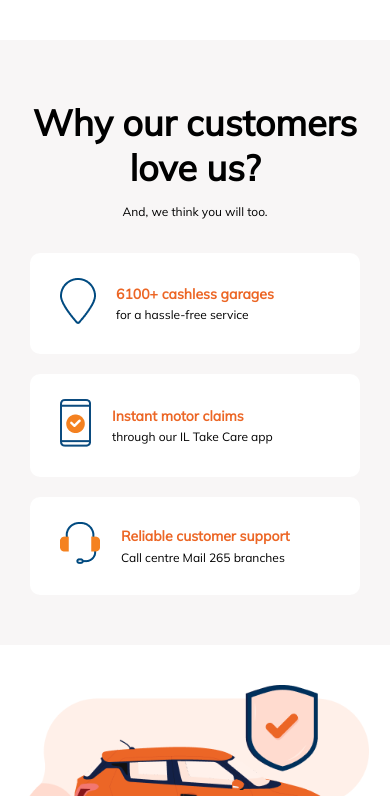
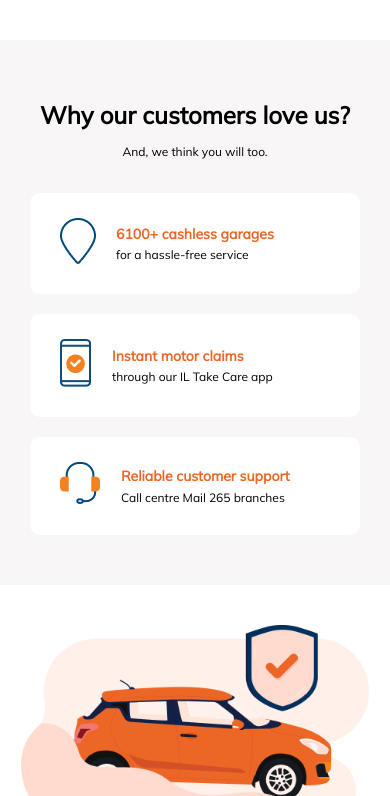
Before and after one commit to AkankshaChavan/ICICI-Car-Insurance, a plain HTML site: page index.html in a window 390 px wide. Shown: the part 1204-2000 px from the top of the page. Drawn offline with nearby package versions, Linux system fonts and the light colour scheme.

Commit message:
UI Completed

```diff
--- a/styles.css
+++ b/styles.css
@@ -1082,6 +1082,9 @@ footer p {
   .love-label, .customer-name {
     font-size: 14px;
   }
+  .h1{
+    font-size: 24px;
+  }
   .nav-links {
     display: none;
     flex-direction: column;
```
